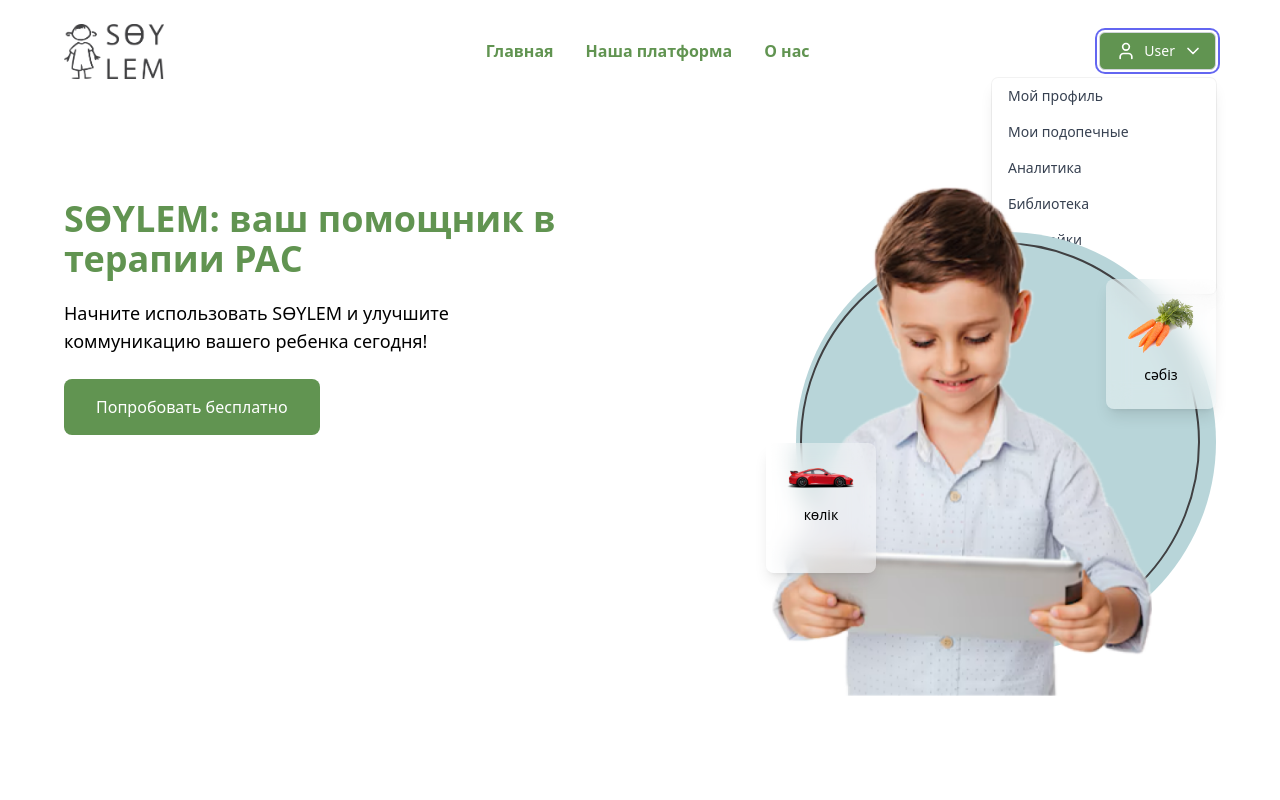
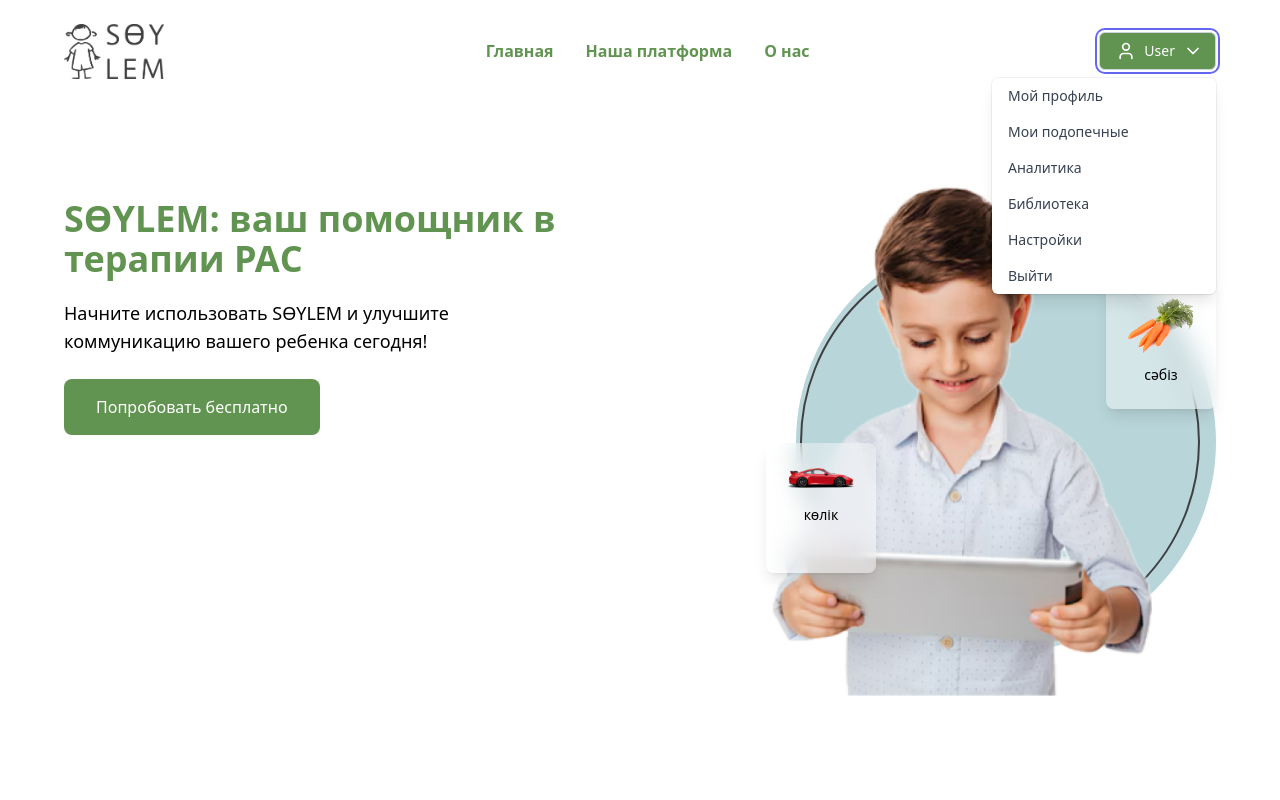
Before and after one commit to veyabidlek/pecs-front, a Next.js app: page / in a window 1280 px wide. Both pictures are taken after a click on the button "User". Shown: the top 800 px of the page. Built offline with nearby package versions, Linux system fonts and the light colour scheme.

Commit message:
fixes navbar and dropdown z-index problem

```diff
--- a/src/app/components/navBar.tsx
+++ b/src/app/components/navBar.tsx
@@ -24,22 +24,17 @@
   const is_cr = false; // Replace with your logic for is_cr
 
   return (
-    <header className="sticky top-0 z-100 bg-white">
+    <header className="sticky top-0 z-50 bg-white">
       <nav className="flex justify-between items-center py-6">
         <div className="mr-8">
-          {" "}
-          {/* Added margin-right */}
           <Image
             src="/images/logo_soylem_full.png"
             alt="Logo"
             width={100}
             height={40}
-          />{" "}
-          {/* Replace with actual path and dimensions */}
+          />
         </div>
         <div className="hidden lg:flex space-x-8">
-          {" "}
-          {/* Show navigation links on larger screens */}
           <Link
             href="#homePage"
             className="text-[var(--main-color)] hover:text-[var(--main-color)] font-bold"
@@ -58,8 +53,7 @@
           >
             О нас
           </Link>
-        </div>{" "}
-        {/* Close the nav-center-elements div */}
+        </div>
         <div>
           {user.isAuthenticated ? (
             <div className="relative inline-block text-left">
@@ -70,7 +64,7 @@
                 aria-expanded={dropdownOpen}
                 aria-haspopup="true"
               >
-                <User className="mr-2 h-5 w-5" /> {/* Lucide Icon */}
+                <User className="mr-2 h-5 w-5" />
                 {user.firstName || user.lastName
                   ? `${user.firstName} ${user.lastName}`
                   : user.username}
@@ -79,18 +73,16 @@
                   aria-hidden="true"
                 />
               </button>
-              <div //Conditional rendering using ternary operator
+              <div
                 className={`${
                   dropdownOpen ? "block" : "hidden"
-                }  absolute right-0 mt-2 w-56 rounded-md shadow-lg bg-[var(--light-main)] ring-1 ring-black ring-opacity-5 focus:outline-none`}
+                } bg-white absolute right-0 mt-2 w-56 rounded-md shadow-lg bg-[var(--light-main)] ring-1 ring-black ring-opacity-5 focus:outline-none z-200`} // Increase z-index here
                 role="menu"
                 aria-orientation="vertical"
                 aria-labelledby="menu-button"
               >
-                {/* ...dropdown content (see below) */}
-
                 <a
-                  href={user.isStaff ? "/admin" : "/profile"} // conditional link
+                  href={user.isStaff ? "/admin" : "/profile"}
                   className="text-gray-700 block px-4 py-2 text-sm hover:bg-[var(--main-color)] hover:text-white"
                   role="menuitem"
                   id="menu-item-0"
@@ -99,7 +91,7 @@
                 </a>
                 {is_cr ? (
                   <a
-                    href="/my_boards" // Add your link here for my_boards
+                    href="/my_boards"
                     className="text-gray-700 block px-4 py-2 text-sm hover:bg-[var(--main-color)] hover:text-white"
                     role="menuitem"
                     id="menu-item-1"
@@ -107,7 +99,7 @@
                     Мои доски
                   </a>
                 ) : (
-                  <a // Add your link for "Мои подопечные"
+                  <a
                     href="#"
                     className="text-gray-700 block px-4 py-2 text-sm hover:bg-[var(--main-color)] hover:text-white"
                     role="menuitem"
@@ -132,7 +124,7 @@
                 >
                   Библиотека
                 </Link>
-                <a // Add your link for "Настройки"
+                <a
                   href="#"
                   className="text-gray-700 block px-4 py-2 text-sm hover:bg-[var(--main-color)] hover:text-white"
                   role="menuitem"
@@ -148,20 +140,15 @@
                 >
                   Выйти
                 </a>
-              </div>{" "}
-              {/* Close dropdown content div */}
+              </div>
             </div>
           ) : (
             <div className="flex space-x-4">
-              {" "}
-              {/* Added spacing */}
               <Link
                 href="/login"
                 className="font-bold text-[var(--text-color)]"
               >
-                <User className="mr-2 h-5 w-5 inline-block align-middle" />{" "}
-                {/* Lucide Icon */}
-                {/* Added inline-block and align-middle for better icon alignment */}
+                <User className="mr-2 h-5 w-5 inline-block align-middle" />
                 Войти
               </Link>
               <Link
```
